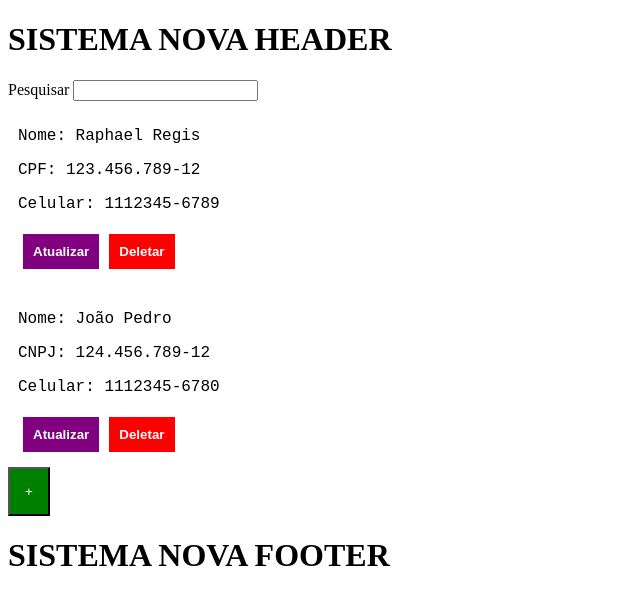
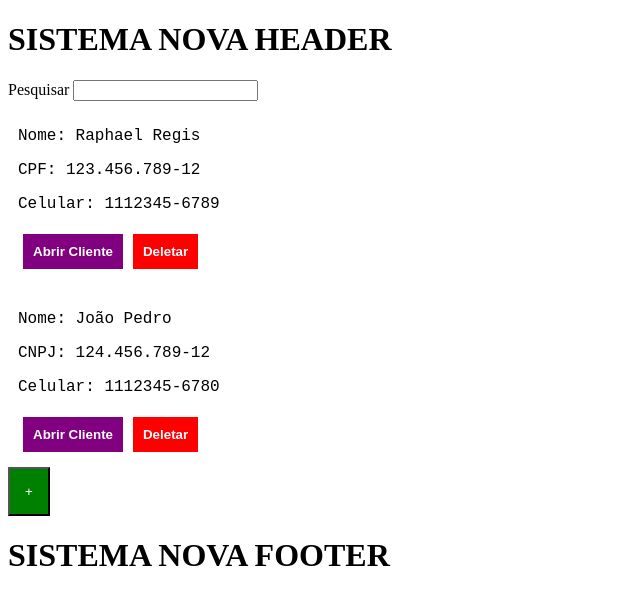
Before and after one commit to RaphaelRegis/SistemaNovaFrontend, an Angular app: page / in a window 1280 px wide. Shown: the top 604 px of the page, without its empty margins (0-640 px from the left). Built offline with nearby package versions, Linux system fonts and the light colour scheme.

Commit message:
feat: uso de interfaces em clientes-lista

```diff
--- a/src/app/features/clientes/components/clientes-lista/clientes-lista.html
+++ b/src/app/features/clientes/components/clientes-lista/clientes-lista.html
@@ -18,7 +18,7 @@
 
         <!-- Botoes para atualizar/deletar o cliente -->
         <div>
-            <button class="botao_lista" id="atualizar" (click)="atualizar(cliente.id)">Atualizar</button>
+            <button class="botao_lista" id="atualizar" (click)="atualizar(cliente)">Abrir Cliente</button>
             <button class="botao_lista" id="deletar" (click)="deletar(cliente.id)">Deletar</button>
         </div>
     </div>
--- a/src/app/features/clientes/components/clientes-lista/clientes-lista.ts
+++ b/src/app/features/clientes/components/clientes-lista/clientes-lista.ts
@@ -1,4 +1,5 @@
-import { Component } from '@angular/core';
+import { Component, EventEmitter, Output } from '@angular/core';
+import { Cliente } from '../../models/Cliente';
 
 @Component({
   selector: 'app-clientes-lista',
@@ -9,7 +10,7 @@ import { Component } from '@angular/core';
 export class ClientesLista {
 
   // Lista mock para podermos imprimir alguns clientes
-  clientes = [
+  clientes: Cliente[] = [
     {
       id: 1,
       nome: "Raphael Regis",
@@ -27,8 +28,11 @@ export class ClientesLista {
   ]
 
   // botao para atualizar o cliente
-  atualizar(id: number) {
-    console.log("cliente " + id + " foi atualizado")
+  @Output() atualizarCliente = new EventEmitter<Cliente>;
+  atualizar(cliente: Cliente) {
+    //console.log("cliente " + JSON.stringify(cliente) + " foi atualizado")
+    this.atualizarCliente.emit(cliente);
+
   }
 
   // botao para deletar o cliente
--- /dev/null
+++ b/src/app/features/clientes/models/Cliente.ts
@@ -0,0 +1,7 @@
+export interface Cliente {
+    id: number,
+    nome: string,
+    id_fiscal: string,
+    Tipo_Pessoa: string,
+    celular: string
+}
```
Also changed, not shown: src/app/features/clientes/models/Endereco.ts (added, +8 -0 lines).
